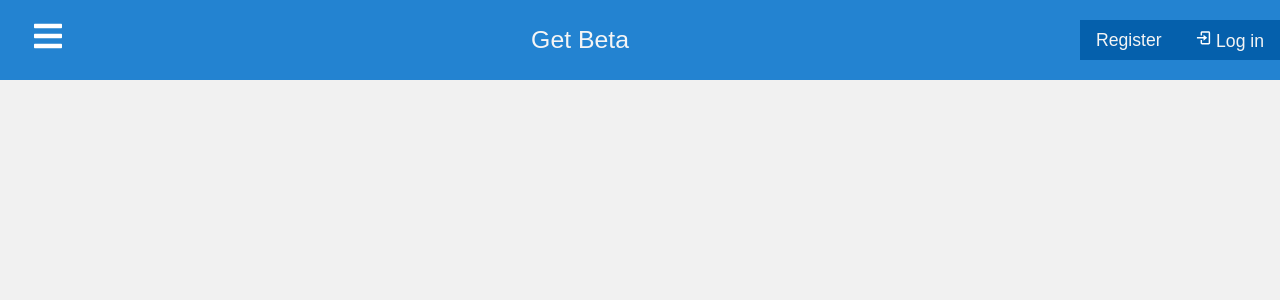
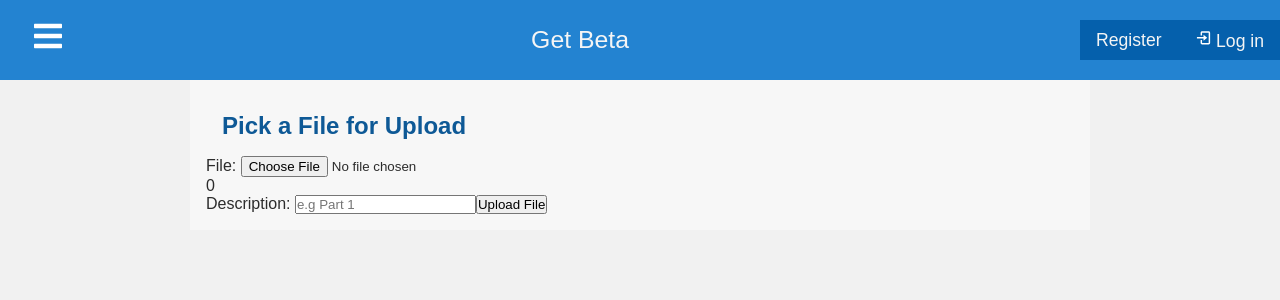
Before and after one commit to Kizito007/get-beta, a React (Create React App) app: page /contents/newFile/1 in a window 1280 px wide. Shown: the top 300 px of the page. Built offline with nearby package versions, Linux system fonts and the light colour scheme; no server answers.

Commit message:
Create file upload working

```diff
--- a/src/App.css
+++ b/src/App.css
@@ -11,7 +11,7 @@ body {
 .container {
   margin: 0 auto;
   background: #ffffff6b;
-  max-width: 1200px;
+  max-width: 900px;
 }
 .home, .reports {
   display: flex;
--- a/src/App.js
+++ b/src/App.js
@@ -70,7 +70,7 @@ function App() {
             <Route exact path="/contents/edit/:id" component={EditContent} />
             <Route exact path="/contents/create" component={CreateContent} />
             <Route exact path="/myContents" component={MyContents} />
-            <Route exact path="/contents/:id/newFile" component={CreateFile} />
+            <Route exact path="/contents/newFile/:id" component={CreateFile} />
             <Route exact path="/:id/enrolled-contents" component={EnrolledContents} />
             <Route exact path="/allcontents" component={AllContents} />
             <Route exact path="/reports" component={Reports} />
--- a/src/components/contentfile/CreateFile.js
+++ b/src/components/contentfile/CreateFile.js
@@ -1,55 +1,98 @@
-import React, { useState, useContext } from "react"
+import React, { useState, useRef, useContext } from "react"
 import { useRouteMatch, useHistory } from "react-router-dom"
 import UserContext from "../context/UserContext"
 import "../Auth/auth.css"
 import Axios from "axios"
 import ErrorNotice from "../Misc/ErrorNotice"
+// import { useForm } from "react-hook-form"
 
 function CreateFile () {
 
-    const [file, setFile] = useState();
+    const [file, setFile] = useState("");
     const [descrp, setDescription] = useState();
-
+    const [progress, setProgress] = useState(0);
+    //accessing input element
+    const el = useRef();
     const [error, setError] = useState();
+    // const { register, handleSubmit } = useForm();
 
     const { userData } = useContext(UserContext);
     const history = useHistory();
     const match = useRouteMatch();
     const content_id = match.params.id
 
-    const submit = async (e) => {
-        e.preventDefault();
-        try {
-            const newFile =
-            { file, descrp, };
-            await Axios.post(
-                `http://localhost:5000/apiv1/vendors/contents/${content_id}/addfile`,
-                newFile,
-                {
-                    headers: { "x-auth-token": userData.token }
+    const handleChange = (e) => {
+        setProgress(0)
+        const file = e.target.files[0];
+        console.log(file)
+        setFile(file);
+    }
+
+    const uploadFile = () => {
+        const formData = new FormData();
+        console.log(descrp)
+        // let details = {   details , }
+        formData.append("file", file, descrp ); //appending file
+        Axios.post(
+            `http://localhost:5000/apiv1/vendors/contents/${content_id}/addfile`,
+            formData,
+            {
+                headers: { "x-auth-token": userData.token }
+            },
+            {
+                onUploadProgress: (ProgressEvent) => {
+                    let progress = Math.round(ProgressEvent.loaded / ProgressEvent.total * 100) + "%";
+                    setProgress(progress);
                 }
-            );
+            }
+        ).then(res => {
+            console.log(res);
             history.push(`/contents/view/${content_id}`)
-        } catch (err) {
-            err.response.data.msg && setError(err.response.data.msg);
-        }
+        }).catch(err => err.response.data.msg && setError(err.response.data.msg))
     }
+
+
+    // const submit = async (e) => {
+    //     // e.preventDefault();
+    //     try {
+    //         const newFile =
+    //         { file, descrp, };
+    //         await Axios.post(
+    //             `http://localhost:5000/apiv1/vendors/contents/${content_id}/addfile`,
+    //             newFile,
+    //             {
+    //                 headers: { "x-auth-token": userData.token }
+    //             }
+    //         );
+    //     } catch (err) {
+    //         err.response.data.msg && setError(err.response.data.msg);
+    //     }
+    // }
+    // const onChange = (e) => {
+    //     const doc = e.target.files[0]
+    //     setFile(doc)
+    //     console.log(file)
+    // }
 
     return (
         <div className="page">
-            <h2 style={{ padding: '1rem', color: "#0e5996" }}> Choose a File to Upload </h2>
+            <h2 style={{ padding: '1rem', color: "#0e5996" }}> Pick a File for Upload </h2>
             {
                 error && <ErrorNotice message={error} clearError={() => setError(undefined)} />
             }
-            <form className="form" onSubmit={submit}>
+            {/* <form className="form" onSubmit={handleSubmit(submit)} encType="multipart/form-data"> */}
                 <label htmlFor="content-file">File: </label>
                 <input
                     id="content-file"
                     type="file"
+                    ref={el}
                     required
-                    placeholder="file name"
-                    onChange={e => setFile(e.target.value)}
+                    onChange={handleChange}
                 />
+
+                <div className="progressBar" style={{width: progress}}>
+                    {progress}
+                </div>
 
                 <label htmlFor="content-descrp">Description: </label>
                 <input
@@ -59,9 +102,8 @@ function CreateFile () {
                     onChange={e => setDescription(e.target.value)}
                 />
 
-                <input type="submit" value="Upload File" />
-            </form>
-            <p>You can add your files after content creation</p>
+                <input type="submit" onClick={uploadFile} value="Upload File" />
+            {/* </form> */}
         </div>
     )
 }
--- a/src/components/contents/ContentView.js
+++ b/src/components/contents/ContentView.js
@@ -78,7 +78,7 @@ function ContentView () {
                                     Delete
                                 </button>
                                 <button className="cart" style={{background: "#7fb9e2"}}>
-                                    <Link to={`/contents/${contentDetails._id}/newFile`} style={{textDecoration: "none", color: "#fff"}}>
+                                    <Link to={`/contents/newFile/${contentDetails._id}`} style={{textDecoration: "none", color: "#fff"}}>
                                         Add File
                                     </Link>
                                 </button>
--- a/src/components/contents/MyContents.js
+++ b/src/components/contents/MyContents.js
@@ -84,7 +84,7 @@ function MyContents () {
                         <div className="card-stats">
                             <div className="stat">
                                 <div className="value"> {content.contentfiles.length} </div>
-                                <div className="text"> Files </div>
+                                <div className="text"> { content.contentfiles.length === 1 ? "File": "Files" } </div>
                             </div>
                             <div className="stat border">
                                 <div className="value"> {content.type === "free" ? "free" : content.price} </div> <hr style={{width: "80px"}} />
--- a/src/components/contents/contents.css
+++ b/src/components/contents/contents.css
@@ -215,7 +215,7 @@
 }
 .card:hover {
     transform: scale(1.03);
-    box-shadow: 5px 5px 15px rgba(0, 0, 0, 0.6);
+    /* box-shadow: 5px 5px 15px rgba(0, 0, 0, 0.6); */
 }
 /* .stat:hover {
     background: #0e5996;
--- a/src/components/contents/view.css
+++ b/src/components/contents/view.css
@@ -55,10 +55,11 @@
     color: #fff;
     outline: none;
     border: none;
+    border-radius: 15px;
     cursor: pointer;
     padding: 10px 25px;
     margin-top: 15px;
 }
-.cart a:hover {
-    color: #333;
+.box .cart:hover {
+    border-radius: 5px;
 }
```
